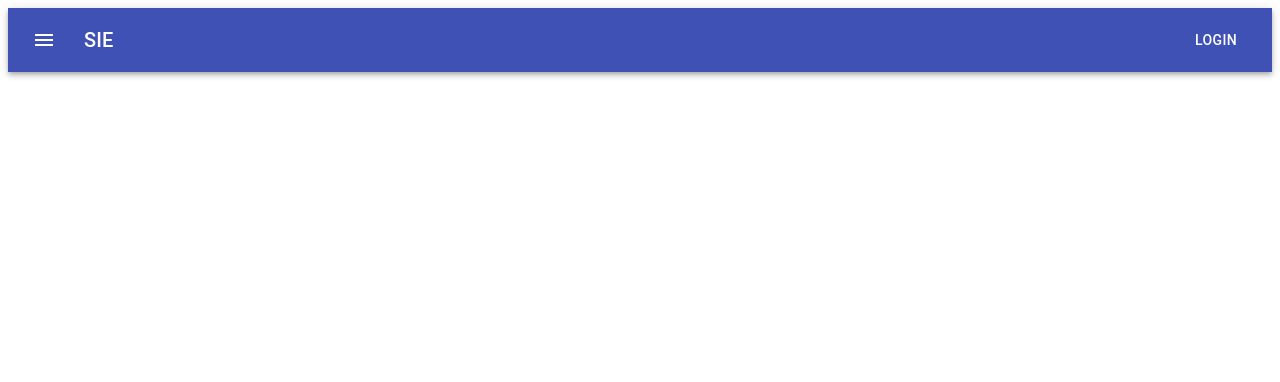
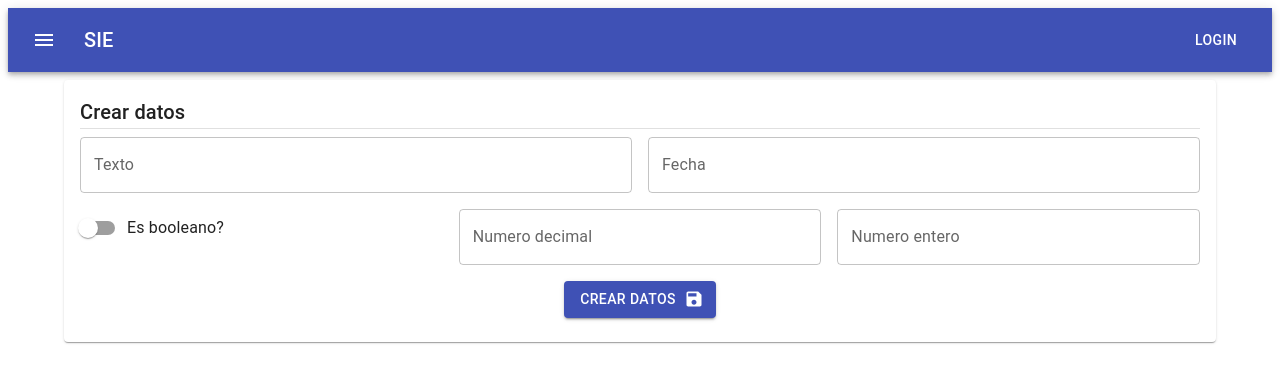
Before and after one commit to nahuelranieri/SIE-JS, a React (Vite) app: page /create in a window 1280 px wide. Before the commit this address had no page. Shown: the top 382 px of the page. Built offline with nearby package versions, Linux system fonts and the light colour scheme.

Commit message:
feat: delete & add new data

```diff
--- a/package.json
+++ b/package.json
@@ -16,6 +16,7 @@
     "@mui/material": "^5.15.0",
     "@mui/x-data-grid": "^6.18.5",
     "axios": "^1.6.2",
+    "date-fns": "^3.0.0",
     "react": "^18.2.0",
     "react-dom": "^18.2.0",
     "react-router-dom": "^6.21.0"
--- a/src/App.jsx
+++ b/src/App.jsx
@@ -5,6 +5,7 @@ import { Header } from './components/header/Header'
 import { Routes, Route } from 'react-router-dom'
 import Home from './pages/Home'
 import Edit from './pages/CRUD/Edit'
+import Create from './pages/CRUD/Create'
 
 
 function App() {
@@ -25,7 +26,8 @@ function App() {
         <Header/>
         <Routes>
           <Route path='/' element={<Home/>}/>
-          <Route path='/edit' element={<Edit/>}/>
+          <Route path="/edit/:id" element={<Edit/>}/>
+          <Route path="/create" element={<Create/>}/>
         </Routes>
       </ThemeProvider>
     </>
--- a/src/hooks/api.js
+++ b/src/hooks/api.js
@@ -5,6 +5,16 @@ const BASE_URL = 'http://35.199.98.167/laravel-dit/public/api/crud'
 export const getAll = async () => {
     try {
       const response = await axios.get(BASE_URL);
+      return response.data;
+    } catch (error) {
+      console.error('Error:', error);
+      throw error;
+    }
+  };
+
+  export const addNew = async (newDATA) => {
+    try {
+      const response = await axios.post(BASE_URL, newDATA );
       return response.data;
     } catch (error) {
       console.error('Error:', error);
--- /dev/null
+++ b/src/pages/CRUD/Create.jsx
@@ -0,0 +1,97 @@
+import { Card, CardContent, FormControlLabel, Switch, Container, TextField, Typography, Divider, Grid, Box, Button } from '@mui/material'
+import React, { useState } from 'react'
+import { Save } from '@mui/icons-material';
+import { addNew } from '../../hooks/api';
+
+const Create = () => {
+
+  const [switchValue, setSwitchValue] = useState(false);
+  const [newData,setNewData ] = useState([])
+
+  const handleSwitchChange = (event) => {
+    const newValue = event.target.checked;
+
+    setSwitchValue(newValue);
+
+    // Aquí decides qué valor asignar al campo correspondiente en newData
+    const booleanValue = newValue ? true : false;
+
+    setNewData((prevInfo) => ({
+      ...prevInfo,
+      booleano: booleanValue,
+    }));
+  };
+
+  const handleInputChange = (fieldName, value) => {
+    setNewData((prevInfo) => ({
+      ...prevInfo,
+      [fieldName]: value,
+    }));
+  };
+
+  const handleSaveClick = async ()=> {
+    try {
+      await addNew(newData)
+      console.log(newData);
+    } catch (error) {
+
+    }
+  }
+
+  return (
+    <Container sx={{ my: 1 }}>
+      <Card>
+        <CardContent>
+          <Typography variant='h6'> Crear datos</Typography>
+          <Divider sx={{ mb: 1 }} />
+          <Grid container spacing={2}>
+            <Grid item xs={12} md={6}>
+              <TextField
+                label="Texto"
+                fullWidth
+                onChange={(e) => handleInputChange('texto', e.target.value)}
+              />
+            </Grid>
+            <Grid item xs={12} md={6}>
+              <TextField
+                label="Fecha"
+                fullWidth
+                onChange={(e) => handleInputChange('fecha', e.target.value)}
+              />
+            </Grid>
+            <Grid item xs={6} md={4}>
+              <FormControlLabel
+                control={<Switch checked={switchValue} onChange={handleSwitchChange} />}
+                label="Es booleano?"
+              />
+            </Grid>
+            <Grid item xs={12} md={4}>
+              <TextField
+                label="Numero decimal"
+                fullWidth
+                onChange={(e) => handleInputChange('numero_decimal', e.target.value)}
+              />
+            </Grid>
+            <Grid item xs={12} md={4}>
+              <TextField
+                label="Numero entero"
+                fullWidth
+                onChange={(e) => handleInputChange('numero_entero', e.target.value)}
+              />
+            </Grid>
+          </Grid>
+            <Box sx={{ display: 'flex', justifyContent: 'center', mt: 2 }}>
+              <Button
+                variant="contained"
+                onClick={handleSaveClick}
+                endIcon={<Save />}>
+                Crear Datos
+              </Button>
+            </Box>
+        </CardContent>
+      </Card>
+    </Container>
+  )
+}
+
+export default Create
--- a/src/pages/CRUD/Edit.jsx
+++ b/src/pages/CRUD/Edit.jsx
@@ -11,13 +11,55 @@ import {
   TextField,
   Button,
   Box,
+  Alert,
 } from '@mui/material'
 import { React, useRef, useState } from 'react'
+import { useLocation, useParams } from 'react-router-dom'
+import { format } from 'date-fns';
+import { updateById } from '../../hooks/api';
 
+const Edit = () => {
+  const { state, pathname } = useLocation();
+  const [updatedInfo, setUpdatedInfo] = useState({});
+  const [alertError, setAlertError] = useState(false);
+  const [alertSuccess, setAlertSuccess] = useState(false);
 
-const Edit = ({rowData }) => {
-// Utiliza rowData en tu componente Edit
-console.log('Datos para editar:', rowData);
+  const rowData = state?.rowData || null;
+
+  const handleInputChange = (fieldName, value) => {
+    setUpdatedInfo((prevInfo) => ({
+      ...prevInfo,
+      id: rowData.id,
+      [fieldName]: value,
+    }));
+  };
+
+  const validateFields = () => {
+    for (const key in updatedInfo) {
+      if (!updatedInfo[key]) {
+        return false;
+      }
+    }
+    return true;
+  };
+
+  const handleSaveClick = async () => {
+    try {
+      if (validateFields()) {
+        await updateById(rowData.id, updatedInfo)
+        console.log(updatedInfo);
+        setAlertSuccess(true)
+      } else {
+        console.log('Por favor, completa todos los campos');
+        setAlertError(true)
+      }
+    } catch (error) {
+      console.error('Error updating user:', error);
+    }
+  };
+
+  // console.log('Datos para editar:', rowData);
+  // console.log('URL:', pathname);
   return (
     <Container sx={{ my: 1 }}>
       <Card>
@@ -27,8 +69,10 @@ console.log('Datos para editar:', rowData);
           <Grid container spacing={2}>
             <Grid item xs={12} md={6}>
               <TextField
-                label="Texto"
+                disabled
+                label="Id"
                 fullWidth
+                defaultValue={rowData.id}
 
               />
             </Grid>
@@ -36,34 +80,75 @@ console.log('Datos para editar:', rowData);
               <TextField
                 label="Texto"
                 fullWidth
+                defaultValue={rowData.texto}
+                onChange={(e) => handleInputChange('texto', e.target.value)}
               />
             </Grid>
             <Grid item xs={12} md={6}>
               <TextField
-                label="Texto"
+                label="Booleano"
                 fullWidth
+                defaultValue={rowData.booleano}
+                onChange={(e) => handleInputChange('booleano', e.target.value)}
               />
             </Grid>
             <Grid item xs={12} md={6}>
               <TextField
-                label="Texto"
+                label="Numero decimal"
                 fullWidth
+                defaultValue={rowData.numero_decimal}
+                onChange={(e) => handleInputChange('numero_decimal', e.target.value)}
               />
             </Grid>
             <Grid item xs={12} md={6}>
               <TextField
-                label="Texto"
+                label="Numero entero"
                 fullWidth
+                defaultValue={rowData.numero_entero}
+                onChange={(e) => handleInputChange('numero_entero', e.target.value)}
+              />
+            </Grid>
+            <Grid item xs={12} md={6}>
+              <TextField
+                label="Fecha"
+                fullWidth
+                defaultValue={format(rowData.fecha, 'HH:mm dd/MM/yyyy')}
+              />
+            </Grid>
+            <Grid item xs={12} md={6}>
+              <TextField
+                disabled
+                label="Creado"
+                fullWidth
+                defaultValue={format(rowData.created_at, 'HH:mm dd/MM/yyyy')}
+              />
+            </Grid>
+            <Grid item xs={12} md={6}>
+              <TextField
+                disabled
+                label="Actualizado"
+                fullWidth
+                defaultValue={format(rowData.updated_at, 'HH:mm dd/MM/yyyy')}
               />
             </Grid>
           </Grid>
-          <Box sx={{display:'flex', justifyContent:'center', mt: 2}}>
+          <Box sx={{ display: 'flex', justifyContent: 'center', mt: 2 }}>
             <Button
               variant="contained"
+              onClick={handleSaveClick}
               endIcon={<Save />}>
               Guardar Datos
             </Button>
           </Box>
+            {alertError && (
+              <Alert sx={{ mt: 2 }} onClose={() => { setAlertError(false) }} variant="outlined" severity="error">
+                Debes completar todos los campos
+              </Alert>)}
+            {alertSuccess && (
+              <Alert sx={{ mt: 2 }} onClose={() => { setAlertSuccess(false) }} variant="outlined" severity="success">
+                ¡Datos actualizados!
+              </Alert>
+            )}
         </CardContent>
       </Card>
     </Container>
--- a/src/pages/CRUD/TableComponent.jsx
+++ b/src/pages/CRUD/TableComponent.jsx
@@ -1,11 +1,17 @@
 import { Container, IconButton, Tooltip } from '@mui/material'
 import React, { useEffect, useState } from 'react'
 import { DataGrid } from '@mui/x-data-grid';
-import { Visibility, Edit } from '@mui/icons-material';
+import { Visibility, Edit, AddCircle, Delete } from '@mui/icons-material';
 import { Link } from 'react-router-dom';
 import randomData from './randomData.json'
 import { getAll, getById, updateById, deleteById } from '../../hooks/api';
 import axios from 'axios';
+
+
+
+
+
+export const TableComponent = () => {
 
   const columns = [
     { field: 'id', headerName: 'ID', width: 70 },
@@ -42,33 +48,46 @@ const columns = [
     {
       field: 'actions',
       type: 'actions',
-    headerName: 'Acciones',
-    width: 100,
+      renderHeader: (params) => (
+        <>
+          {'Acciones'}
+          <Tooltip title='Agregar'>
+            <Link to={'/create'}>
+              <IconButton><AddCircle/></IconButton>
+            </Link>
+          </Tooltip>
+        </>
+      ),
+      width: 140,
       renderCell: (params) => {
-      const onClick = (e) => {
-        const currentRow = params.row;
-        return alert(JSON.stringify(currentRow, null, 4));
-      };
+        const handleDelete = async ()=> {
+          try {
+            await deleteById(params.row.id)
+            setDataReady((prev) => !prev);
+          } catch (error) {
+
+          }
+        }
         return (
         <>
           <Tooltip title='Mostrar'>
             <IconButton><Visibility/></IconButton>
           </Tooltip>
           <Tooltip title='Editar'>
-          <Link to="/edit">
-            <IconButton onClick={onClick}>
-              <Edit rowData={params.row}/>
+            <Link to={`/edit/${params.row.id}`} state={{rowData: params.row}}>
+              <IconButton>
+                <Edit/>
               </IconButton>
             </Link>
           </Tooltip>
+          <Tooltip title='Borrar'>
+            <IconButton onClick={handleDelete}><Delete/></IconButton>
+          </Tooltip>
         </>
       )}
-  }
+    },
+
   ];
-
-
-
-export const TableComponent = () => {
 
   const [data, setData] = useState()
   const [dataReady, setDataReady] = useState(false);
```
Also changed, not shown: 1 other file (tests, documents, lock files or other folders). Lines whose indentation alone changed are shown as unchanged.
